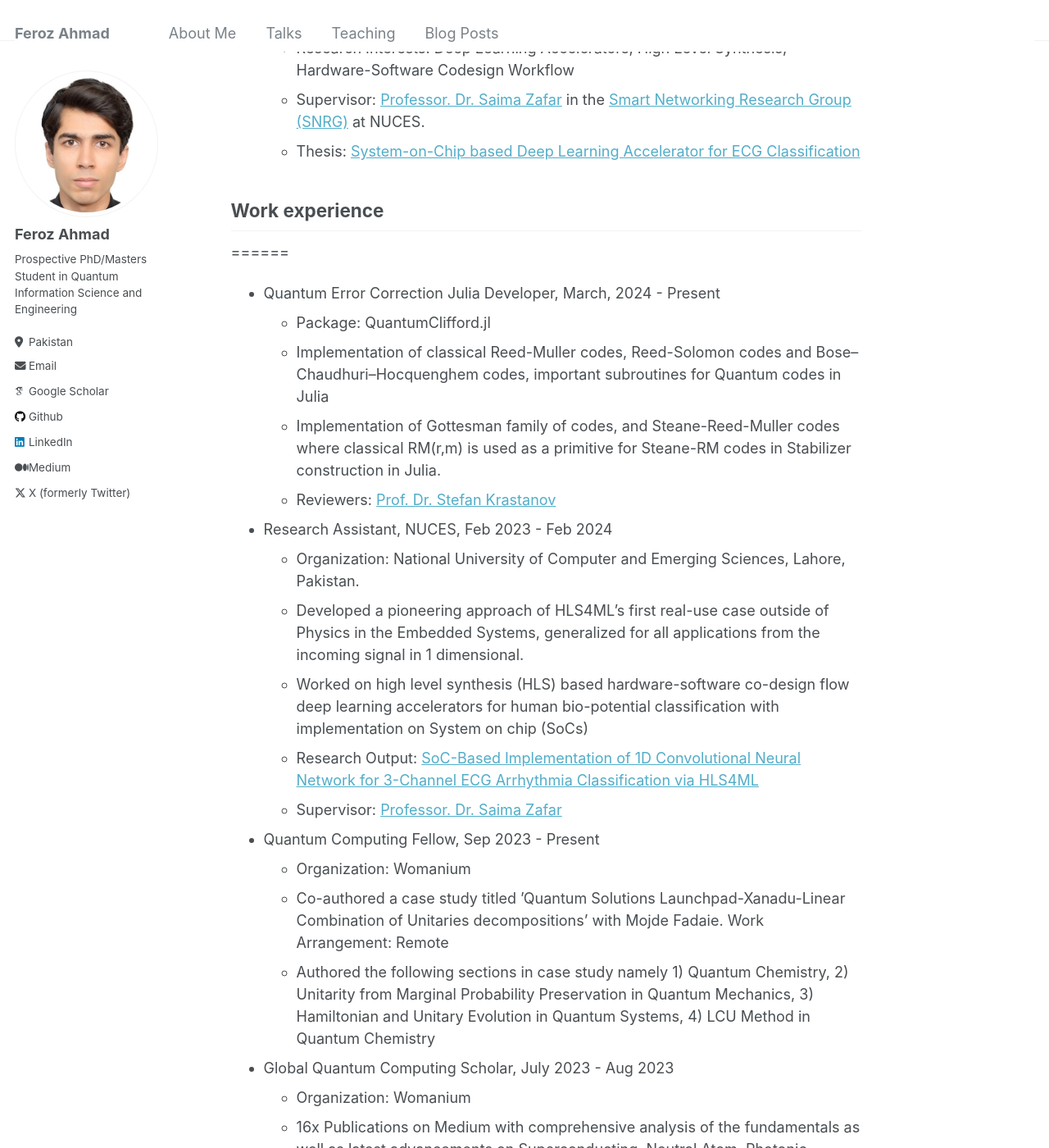
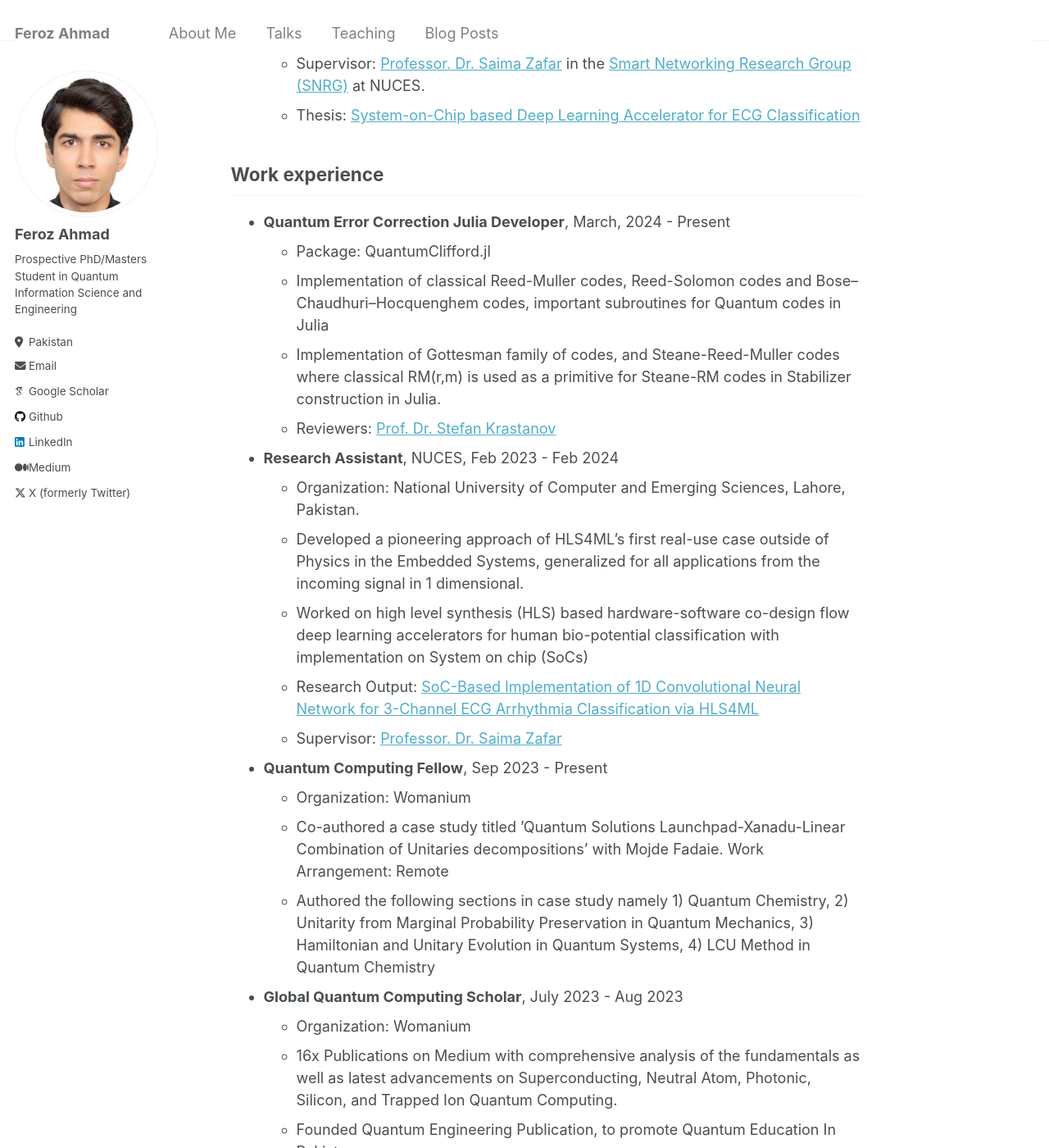
Before and after one commit to Fe-r-oz/Fe-r-oz.github.io, a Jekyll site: the page built from _pages/about.md, in a window 1280 px wide and 1400 px high, scrolled down 292 px. Shown: the whole window at 82% size. Built offline with Jekyll 4.4.1, drawn with Linux system fonts in a browser that asks for light colours; some web fonts are replaced; a script that is not in the unit is left out; some of the changed text lies outside the part shown.

```diff
--- a/_pages/about.md
+++ b/_pages/about.md
@@ -9,15 +9,13 @@ redirect_from:
 ---
 
 ## Education
-======
 * B.S. in Electrical Engineering, National University of Computer and Emerging Sciences, in Lahore, Punjab, PK, 2023
   * Research Interests: Deep Learning Accelerators, High Level Synthesis, Hardware-Software Codesign Workflow
   * Supervisor: [Professor. Dr. Saima Zafar](https://lhr.nu.edu.pk/ee/facultyProfile/4198) in the [Smart Networking Research Group (SNRG)](https://lhr.nu.edu.pk/ee/research/snrg) at NUCES.
   * Thesis: [System-on-Chip based Deep Learning Accelerator for ECG Classification](https://drive.google.com/file/d/1Hf5TzoBrv4sndfoux04q8yrBUtrl11RA/view?usp=sharing)
 
 ## Work experience
-======
-* Quantum Error Correction Julia Developer, March, 2024 - Present
+* **Quantum Error Correction Julia Developer**, March, 2024 - Present
   * Package: QuantumClifford.jl
   * Implementation of classical Reed-Muller codes, Reed-Solomon codes and Bose–Chaudhuri–Hocquenghem
 codes, important subroutines for Quantum codes in Julia
@@ -25,25 +23,25 @@ codes, important subroutines for Quantum codes in Julia
 is used as a primitive for Steane-RM codes in Stabilizer construction in Julia.
   * Reviewers: [Prof. Dr. Stefan Krastanov](https://blog.krastanov.org/staticprerenders/resume.html)
 
-* Research Assistant, NUCES, Feb 2023 - Feb 2024
+* **Research Assistant**, NUCES, Feb 2023 - Feb 2024
   * Organization: National University of Computer and Emerging Sciences, Lahore, Pakistan.
   * Developed a pioneering approach of HLS4ML's first real-use case outside of Physics in the Embedded Systems, generalized for all applications from the incoming signal in 1 dimensional.
   * Worked on high level synthesis (HLS) based hardware-software co-design flow deep learning accelerators for human bio-potential classification with implementation on System on chip (SoCs)
   * Research Output: [SoC-Based Implementation of 1D Convolutional Neural Network for 3-Channel ECG Arrhythmia Classification via HLS4ML](https://ieeexplore.ieee.org/document/10399904)
   * Supervisor: [Professor. Dr. Saima Zafar](https://lhr.nu.edu.pk/ee/facultyProfile/4198)
 
-* Quantum Computing Fellow, Sep 2023 - Present
+* **Quantum Computing Fellow**, Sep 2023 - Present
    * Organization: Womanium
    * Co-authored a case study titled ’Quantum Solutions Launchpad-Xanadu-Linear Combination of Unitaries decompositions’ with Mojde Fadaie. Work Arrangement: Remote
    * Authored the following sections in case study namely 1) Quantum Chemistry, 2) Unitarity from Marginal Probability Preservation in Quantum Mechanics, 3) Hamiltonian and Unitary Evolution in Quantum Systems, 4) LCU Method in Quantum Chemistry
 
-* Global Quantum Computing Scholar, July 2023 - Aug 2023
+* **Global Quantum Computing Scholar**, July 2023 - Aug 2023
   * Organization: Womanium
   * 16x Publications on Medium with comprehensive analysis of the fundamentals as well as latest advancements on Superconducting, Neutral Atom, Photonic, Silicon, and Trapped Ion Quantum Computing.
   * Founded Quantum Engineering Publication, to promote Quantum Education In Pakistan.
   * Led Womanium Global Media Project Initiative on LinkedIn, Twitter and Medium.
 
-* Officier Under Training, June 2022 - Sep 2022
+* **Officier Under Training**, June 2022 - Sep 2022
   * Water and Power Development Authority, Pakistan
   * Worked at Ghazi-Barotha and Tarbela powerhouses as OUT, gaining understanding of energy sector operations. Field experience from SIGMA, SWAT, PTESU, and DTESU industries.
   * Completed a literature review of the current emerging technologies in the monitoring of processes in the powerhouse facility.
```
